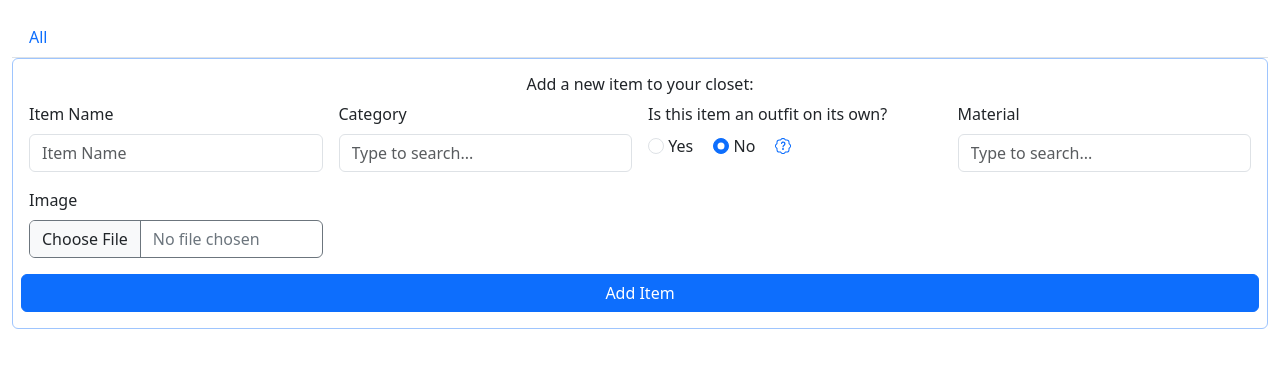
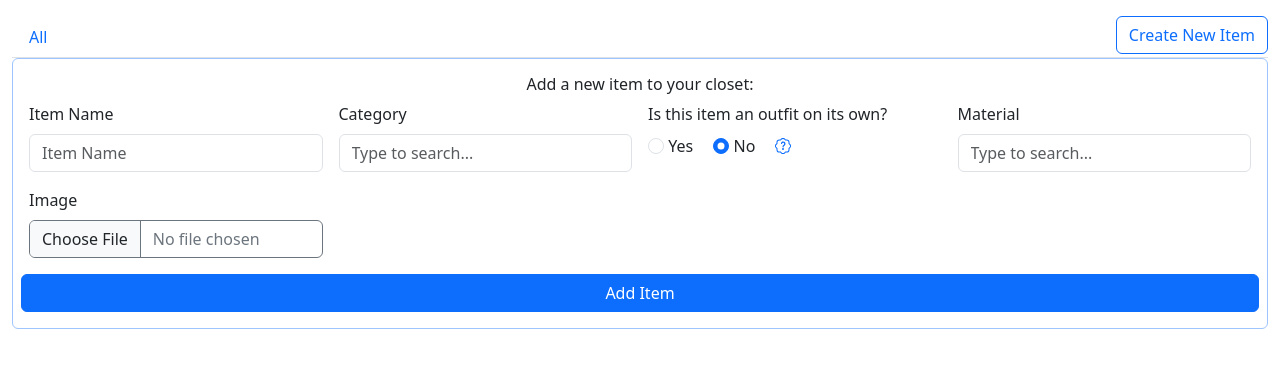
Before and after one commit to acpasnello/outfitGenerator, a Flask app: page /mycloset in a window 1280 px wide. Shown: the part 68-436 px from the top of the page. Run offline with Flask 3, Linux system fonts and the light colour scheme; the visitor is signed in with stand-in values (Sample User, id 1); data that the repository does not hold is empty.

Commit message:
Add button to go to item creation form on closet page

```diff
--- a/static/styles.css
+++ b/static/styles.css
@@ -95,6 +95,10 @@
     justify-content: space-around;
 }
 
+.closetNavTabs> li:last-child {
+    margin-left: auto;
+}
+
 @media screen and (min-width: 992px) {
     .outfitDisplay {
         max-width: 60%;
--- a/templates/mycloset.html
+++ b/templates/mycloset.html
@@ -37,7 +37,7 @@
 {%- endmacro %}
 
 {% block main %}
-  <ul class="nav nav-tabs" id="myTab" role="tablist">
+  <ul class="nav nav-tabs closetNavTabs" id="myTab" role="tablist">
     {% for item in usercategories %}
       {% if loop.first %}
         <li class="nav-item" role="presentation">
@@ -51,6 +51,9 @@
     {% endfor %}
     <li class="nav-item" role="presentation">
       <button class="nav-link" id="All-tab" data-bs-toggle="tab" data-bs-target="#All" type="button" role="tab" aria-controls="All" aria-selected="false">All</button>
+    </li>
+    <li>
+      <a href="#newItemFormContainer" role="button" class="btn btn-outline-primary">Create New Item</a>
     </li>
   </ul>
 
@@ -80,7 +83,7 @@
   </div>
   {# {% block content %}
   {% endblock %} #}
-  <div class="border border-primary-subtle rounded p-3">
+  <div class="border border-primary-subtle rounded p-3" id="newItemFormContainer">
     <h6>Add a new item to your closet:</h6>
     <form action="/additem" method="POST" enctype="multipart/form-data" class="row g-3 text-start">
       <div class="col-md-4 col-lg-3">
```
